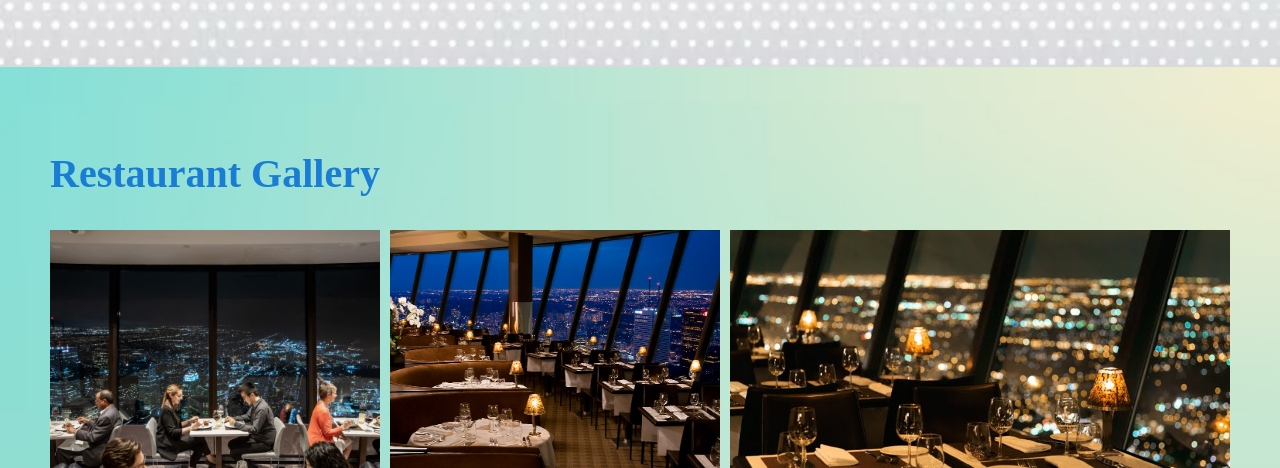
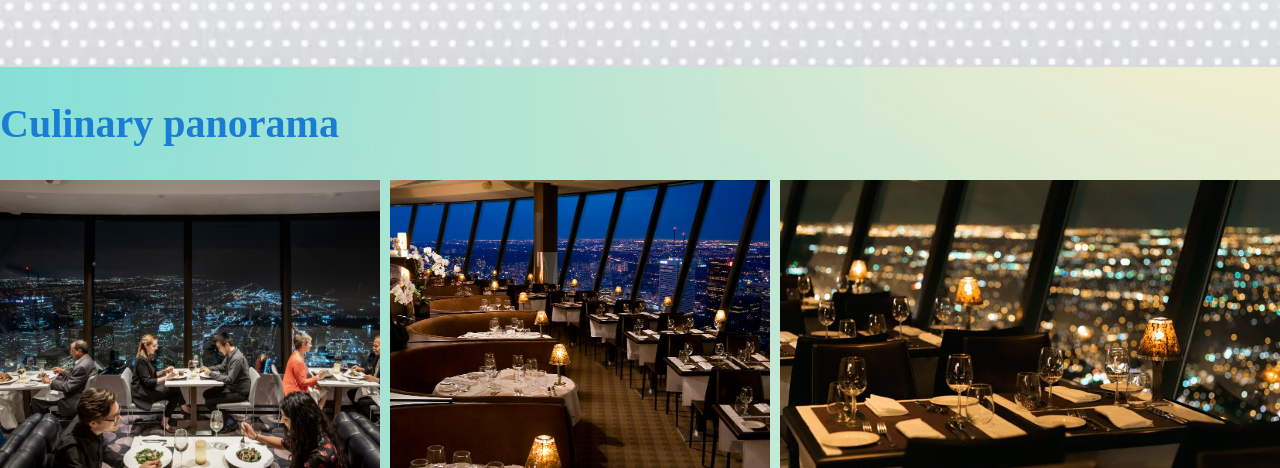
Before and after one commit to dhruva-star88/Web-Tech, a plain HTML site: page index.html in a window 1280 px wide. Shown: the part 511-979 px from the top of the page. Drawn offline with Linux system fonts and the light colour scheme.

Commit message:
added gallery name

```diff
--- a/index.html
+++ b/index.html
@@ -37,7 +37,7 @@
                     dedication to authenticity and quality.</p>
             </section>
             <section class="gallery">
-                <h2>Restaurant Gallery</h2>
+                <h2>Culinary panorama</h2>
                 <div class="image-grid">
                     <img src="img1.jpg" alt="Restoraunt Image 1">
                     <img src="img2.jpg" alt="Restoraunt Image 2">
--- a/styles.css
+++ b/styles.css
@@ -39,7 +39,7 @@ header {
     text-align: center;
 }
 
-.gallery {
+.gallery:hover {
     padding: 50px;
     text-align: center;
 }
```
